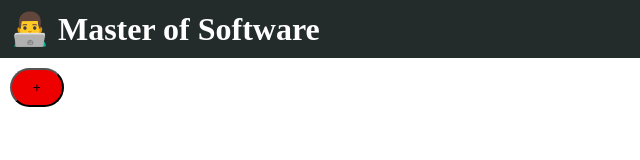
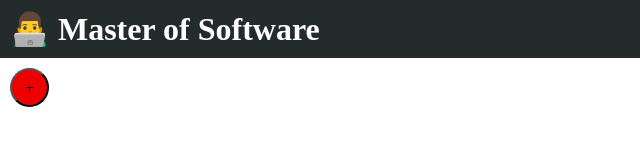
Before and after one commit to AyProductions/MosEngWeb.github.io, a plain HTML site: page index.html in a window 1280 px wide. Shown: the full height of the page, 0-640 px from the left. Drawn offline with Linux system fonts and the light colour scheme.

Commit message:
Update index.html

```diff
--- a/index.html
+++ b/index.html
@@ -14,7 +14,7 @@
         <h1>👨‍💻 Master of Software</h1>
     </div>
     <div id="c" style="padding: 10px;">
-        <button style="background-color: #ee0000; border-radius: 50px; padding: 10px;">&nbsp;&nbsp;&nbsp;+&nbsp;&nbsp;&nbsp;</button>
+        <button style="background-color: #ee0000; border-radius: 50px; padding: 10px;">&nbsp;+&nbsp;</button>
     </div>
 </body>
 </html>
```
